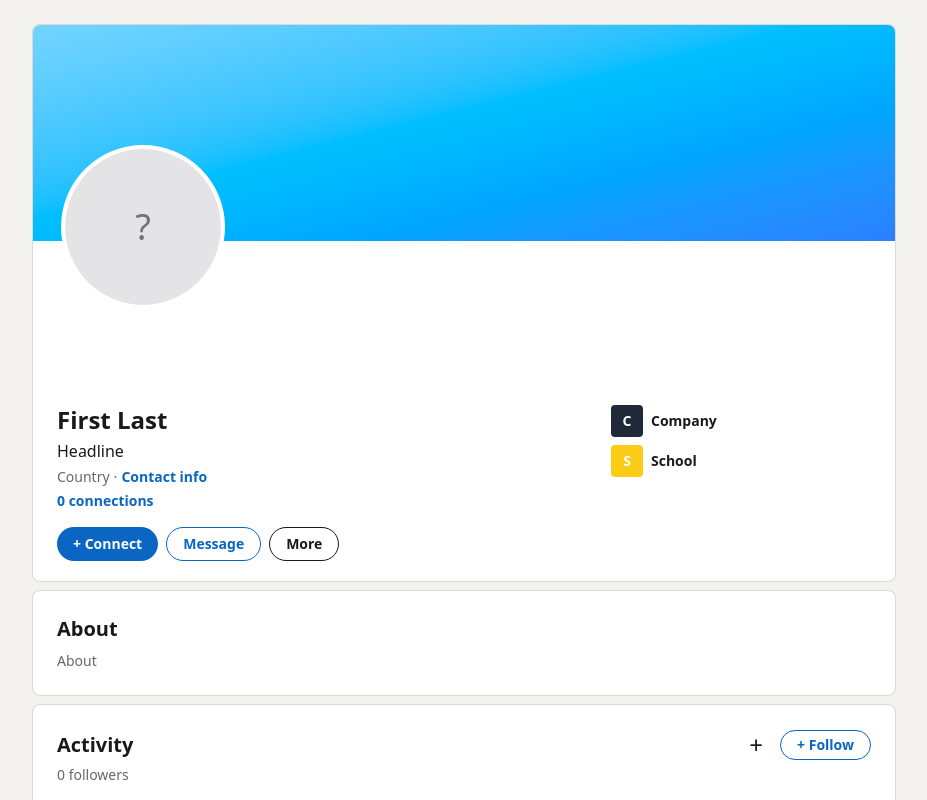
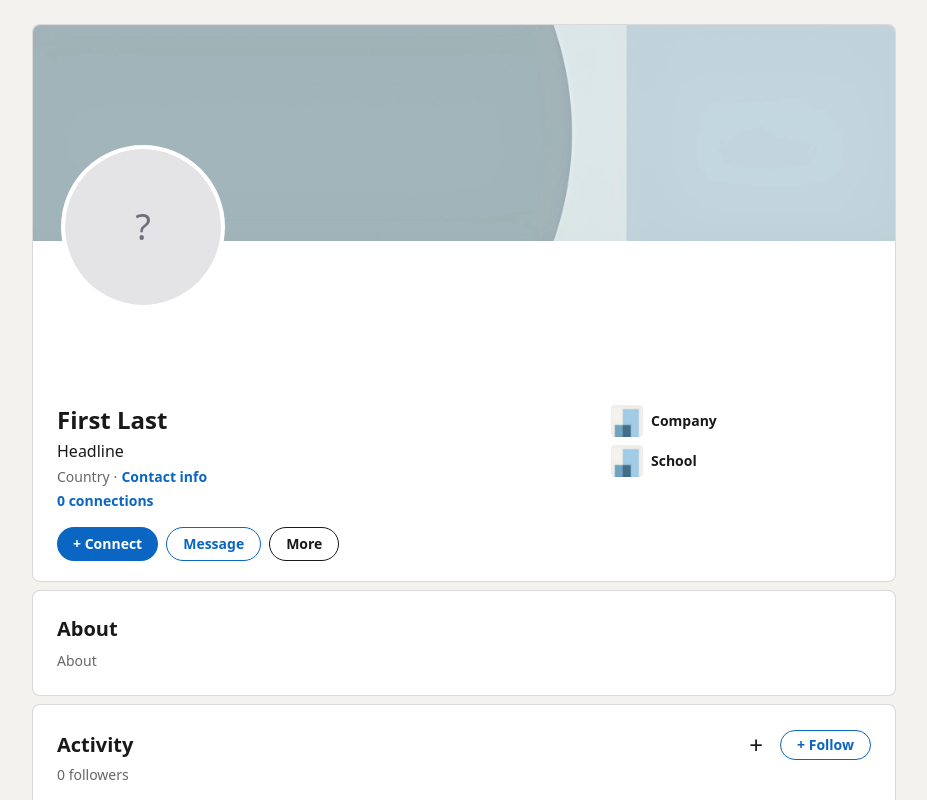
Before and after one commit to dooneygit/mockedin, a Next.js app: page / in a window 1280 px wide. Shown: the top 800 px of the page, without its empty margins (176-1103 px from the left). Built offline with nearby package versions, Linux system fonts and the light colour scheme.

Commit message:
added default logo and banner

```diff
--- a/app/Profile.tsx
+++ b/app/Profile.tsx
@@ -168,6 +168,7 @@ const defaultExperience: ExperienceEntry[] = [
     role: "Role",
     dateRange: "Start to End",
     description: "Description",
+    logo: "/images/default-logo.webp",
   }
 ];
 
@@ -178,6 +179,7 @@ const defaultEducation: EducationEntry[] = [
     field: "Field of Study",
     dateRange: "Start to End",
     description: "Description",
+    logo: "/images/default-logo.webp",
   }
 ];
 
@@ -190,7 +192,7 @@ const defaultComments: CommentEntry[] = [
 ];
 
 export default function Profile() {
-  const [banner, setBanner] = useState<string | undefined>();
+  const [banner, setBanner] = useState<string | undefined>("/images/default-banner.webp");
   const [avatar, setAvatar] = useState<string | undefined>();
 
   const [firstName, setFirstName] = useState("First");
@@ -222,6 +224,7 @@ export default function Profile() {
         role: "Role",
         dateRange: "Start - End",
         description: "Description",
+        logo: "/images/default-logo.webp",
       },
       ...prev,
     ]);
@@ -235,6 +238,7 @@ export default function Profile() {
         field: "Field of study",
         dateRange: "Start - End",
         description: "Description",
+        logo: "/images/default-logo.webp",
       },
       ...prev,
     ]);
```
Also changed, not shown: public/images/default-banner.webp (added), public/images/default-logo.webp (added).
